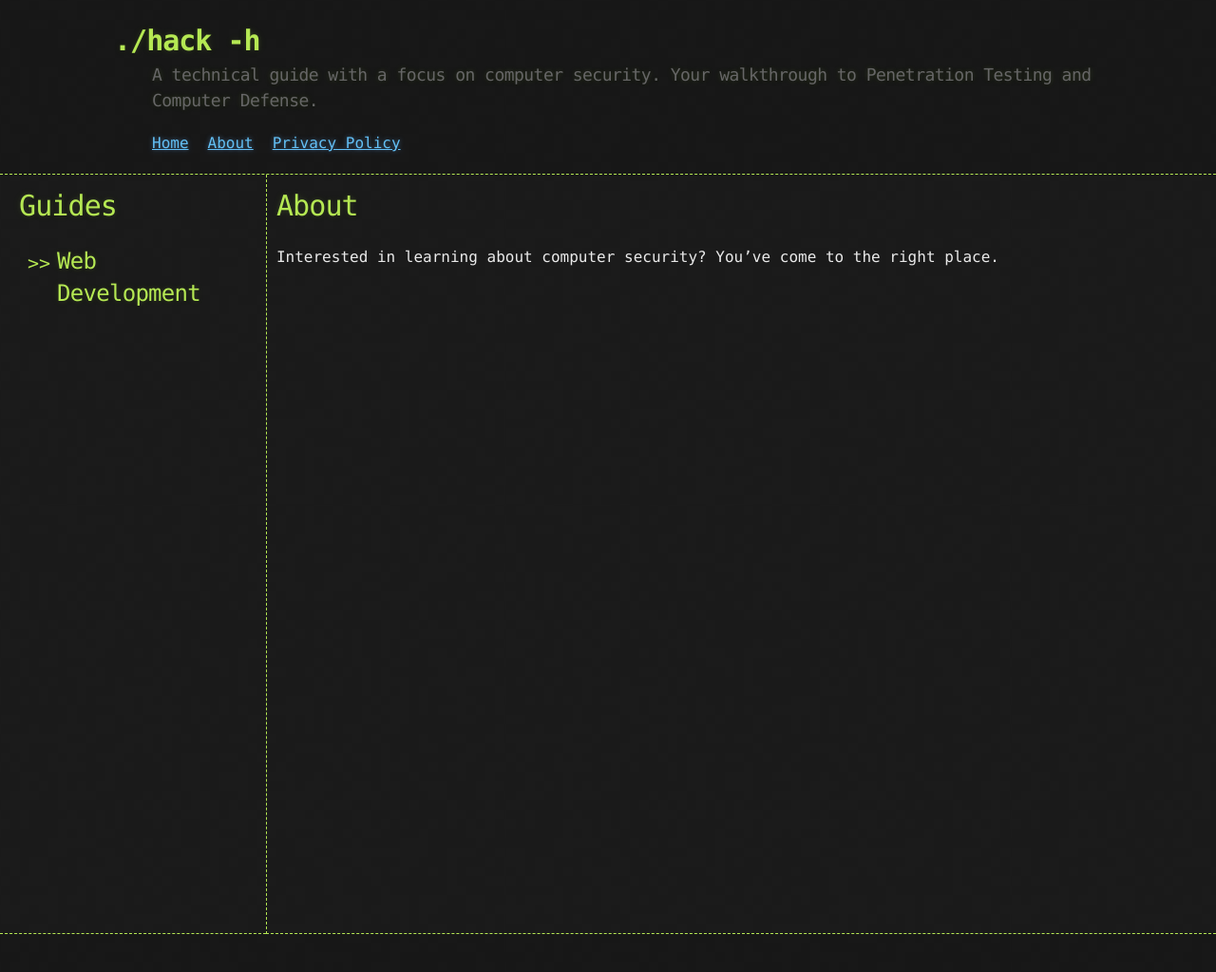
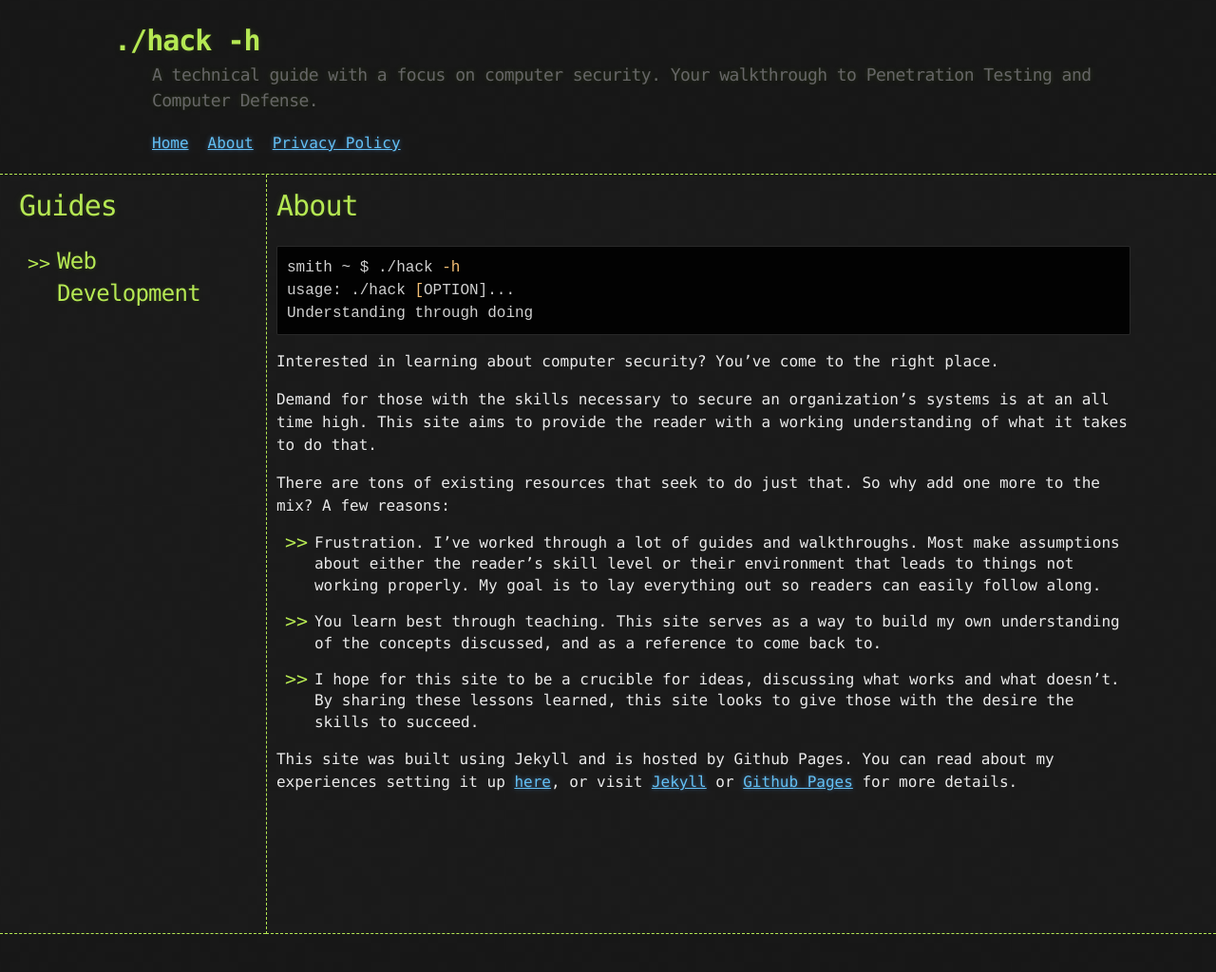
Before and after one commit to 6r0k3d/6r0k3d.github.io, a Jekyll site: the page built from about.md, in a window 1280 px wide. Shown: the whole page at 95% size. Built offline with Jekyll 4.4.1, drawn with Linux system fonts in a browser that asks for light colours; comment, search, counter and statistics services are not loaded.

Commit message:
Update about page

````diff
--- a/about.md
+++ b/about.md
@@ -1,8 +1,26 @@
 ---
 layout: page
 title: About
-description: What is hack -h
+description: What is hack -h?
 permalink: /about/
 ---
 
+```bash
+smith ~ $ ./hack -h
+usage: ./hack [OPTION]...
+Understanding through doing
+```
+
 Interested in learning about computer security? You've come to the right place.
+
+Demand for those with the skills necessary to secure an organization's systems is at an all time high. This site aims to provide the reader with a working understanding of what it takes to do that.
+
+There are tons of existing resources that seek to do just that. So why add one more to the mix? A few reasons:
+
+- Frustration. I've worked through a lot of guides and walkthroughs. Most make assumptions about either the reader's skill level or their environment that leads to things not working properly. My goal is to lay everything out so readers can easily follow along.
+
+- You learn best through teaching. This site serves as a way to build my own understanding of the concepts discussed, and as a reference to come back to.
+
+- I hope for this site to be a crucible for ideas, discussing what works and what doesn't. By sharing these lessons learned, this site looks to give those with the desire the skills to succeed.
+
+This site was built using Jekyll and is hosted by Github Pages. You can read about my experiences setting it up [here]({{ site.url }}/webdev), or visit [Jekyll](https://jekyllrb.com) or [Github Pages](https://pages.github.com) for more details.
````
Also changed, not shown: privacy.md (+1 -1 lines).
